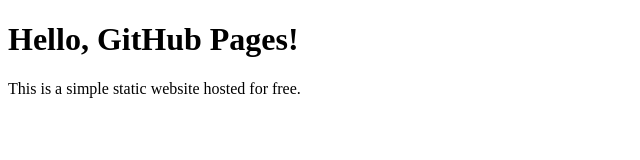
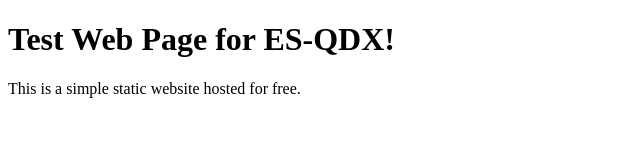
Before and after one commit to komting1079/km1079-web, a plain HTML site: page index.html in a window 1280 px wide. Shown: the whole page, without its empty margins (0-640 px from the left). Drawn offline with Linux system fonts and the light colour scheme.

Commit message:
index.html

```diff
--- a/index.html
+++ b/index.html
@@ -6,7 +6,7 @@
     <title>My First GitHub Page</title>
   </head>
   <body>
-    <h1>Hello, GitHub Pages!</h1>
+    <h1>Test Web Page for ES-QDX!</h1>
     <p>This is a simple static website hosted for free.</p>
   </body>
 </html>
```
